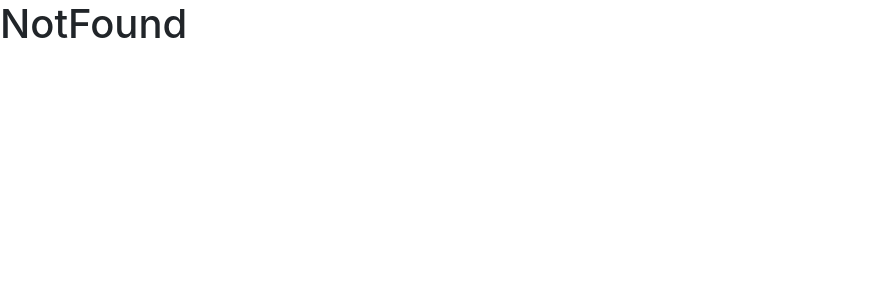
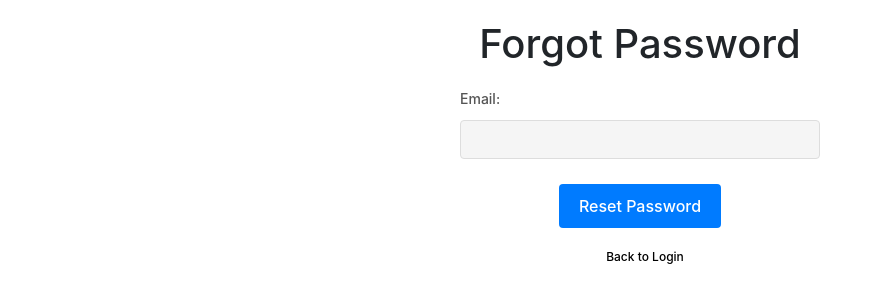
Before and after one commit to KR4YIR/reactProject, a React (Vite) app: page /forgot-password in a window 1280 px wide. Shown: the top 302 px of the page, without its empty margins (0-880 px from the left). Built offline with nearby package versions, Linux system fonts and the light colour scheme.

Commit message:
Add Reset and Forgot Password features with corresponding routes and styles

```diff
--- a/src/App.jsx
+++ b/src/App.jsx
@@ -6,6 +6,8 @@ import Map from "./Map";
 import PrivateRoute from "./utils/PrivateRoute";
 import Profile2 from "./pages/Profile2";
 import ChangePassword from "./pages/ChangePassword";
+import ResetPassword from "./pages/ResetPassword";
+import ForgotPassword from "./pages/ForgotPassword";
 function App() {
 
 
@@ -18,6 +20,8 @@ function App() {
         {/* <Route path="/profile" element={<Profile/>}/> */}
         <Route path="/profile" element={<PrivateRoute><Profile2/></PrivateRoute>}/>
         <Route path="/ChangePassword" element={<PrivateRoute><ChangePassword/></PrivateRoute>}/>
+        <Route path="/reset-password" element={<ResetPassword/>}/>
+        <Route path="/forgot-password" element={<ForgotPassword/>}/>
         <Route path="*" element={<NotFoundPage/>}/>
       </Routes>
     </>
--- a/src/pages/ChangePassword.jsx
+++ b/src/pages/ChangePassword.jsx
@@ -2,27 +2,29 @@ import React, { useState } from 'react';
 import API from '../axios';
 import { toast, ToastContainer } from 'react-toastify';
 import { useNavigate } from 'react-router-dom';
+import './changePassword.css';
+
 const ChangePassword = () => {
     const [currentPassword, setCurrentPassword] = useState('');
     const [newPassword, setNewPassword] = useState('');
     const [confirmPassword, setConfirmPassword] = useState('');
     const navigate = useNavigate();
+
     const handleSubmit = async (e) => {
         e.preventDefault();
         if (newPassword !== confirmPassword) {
             alert('New password and confirm password do not match!');
             return;
         }
-        // Send the request to the server
+
         try {
             const response = await API.post('/Users/change-password', {
-                currentPassword, // Updated key to match raw body
+                currentPassword,
                 newPassword,
             });
 
             if (response.status === 200) {
                 toast.success('Password changed successfully!');
-                // Clear form inputs
                 setCurrentPassword('');
                 setNewPassword('');
                 setConfirmPassword('');
@@ -32,17 +34,16 @@ const ChangePassword = () => {
             }
         } catch (error) {
             console.error('Error during password change:', error);
-            const errorMessage = error.response.data.message;
+            const errorMessage = error.response?.data?.message || 'Error changing password.';
             toast.error(errorMessage);
         }
-
     };
 
     return (
-        <div style={{ maxWidth: '400px', margin: '0 auto', padding: '20px' }}>
+        <div className="change-password-container">
             <h2>Change Password</h2>
             <form onSubmit={handleSubmit}>
-                <div style={{ marginBottom: '15px' }}>
+                <div className="form-group">
                     <label htmlFor="currentPassword">Old Password</label>
                     <input
                         type="password"
@@ -50,10 +51,9 @@ const ChangePassword = () => {
                         value={currentPassword}
                         onChange={(e) => setCurrentPassword(e.target.value)}
                         required
-                        style={{ width: '100%', padding: '8px', marginTop: '5px' }}
                     />
                 </div>
-                <div style={{ marginBottom: '15px' }}>
+                <div className="form-group">
                     <label htmlFor="newPassword">New Password</label>
                     <input
                         type="password"
@@ -61,10 +61,9 @@ const ChangePassword = () => {
                         value={newPassword}
                         onChange={(e) => setNewPassword(e.target.value)}
                         required
-                        style={{ width: '100%', padding: '8px', marginTop: '5px' }}
                     />
                 </div>
-                <div style={{ marginBottom: '15px' }}>
+                <div className="form-group">
                     <label htmlFor="confirmPassword">Confirm New Password</label>
                     <input
                         type="password"
@@ -72,17 +71,22 @@ const ChangePassword = () => {
                         value={confirmPassword}
                         onChange={(e) => setConfirmPassword(e.target.value)}
                         required
-                        style={{ width: '100%', padding: '8px', marginTop: '5px' }}
                     />
                 </div>
-                <button type="submit" style={{ padding: '10px 20px' }}>
+                <button type="submit" className="submit-btn">
                     Change Password
                 </button>
-                <a href="/Profile" style={{ marginLeft: '10px', textDecoration: 'none', color: 'black',fontSize: '10px'}}>Back to Profile</a>
-                <a href="/ForgotPassword" style={{ marginLeft: '10px', textDecoration: 'none', color: 'black',fontSize: '10px'}}>Forgot Password?</a>
-
+                <div className="links">
+                    <a href="/Profile">Back to Profile</a>
+                    <a href="/ForgotPassword">Forgot Password?</a>
+                </div>
             </form>
-            <ToastContainer autoClose={1000} position="top-right" theme="colored" onClose={()=>navigate('/')} />
+            <ToastContainer
+                autoClose={1000}
+                position="top-right"
+                theme="colored"
+                onClose={() => navigate('/')}
+            />
         </div>
     );
 };
--- /dev/null
+++ b/src/pages/ForgotPassword.jsx
@@ -0,0 +1,57 @@
+import React, { useState } from "react";
+import { toast, ToastContainer } from "react-toastify";
+import "react-toastify/dist/ReactToastify.css";
+import API from "../axios";
+import "./forgotPassword.css"; // External CSS
+
+const ForgotPassword = () => {
+    const [email, setEmail] = useState("");
+
+    const handleForgotPassword = async (e) => {
+        e.preventDefault();
+        if (!email) {
+            toast.error("Invalid email");
+            return;
+        }
+
+        try {
+            const response = await API.post(`/Users/forgot-password?email=${email}`);
+            if (response.status !== 200) {
+                toast.error(response.data.message || "Something went wrong");
+            } else {
+                toast.success(response.data.message || "Password reset email sent");
+                setEmail("");
+            }
+        } catch (error) {
+            console.error("Error sending forgot password email:", error);
+            toast.error(error.response?.data?.message || "An error occurred while sending the email.");
+        }
+    };
+
+    return (
+        <>
+            <div className="forgot-password-container">
+                <h1>Forgot Password</h1>
+                <form onSubmit={handleForgotPassword}>
+                    <div className="form-group">
+                        <label htmlFor="email">Email:</label>
+                        <input
+                            type="email"
+                            id="email"
+                            value={email}
+                            onChange={(e) => setEmail(e.target.value)}
+                            required
+                        />
+                    </div>
+                    <button type="submit" className="submit-btn">Reset Password</button>
+                </form>
+                <div className="links">
+                    <a href="/signIn">Back to Login</a>
+                </div>
+            </div>
+            <ToastContainer position="top-right" autoClose={2000} theme="colored" />
+        </>
+    );
+};
+
+export default ForgotPassword;
--- /dev/null
+++ b/src/pages/ResetPassword.jsx
@@ -0,0 +1,88 @@
+import React, { useState } from "react";
+import { useNavigate, useSearchParams } from "react-router-dom";
+import API from "../axios";
+import { ToastContainer,toast } from "react-toastify";
+import "./resetPassword.css";
+const ResetPassword = () => {
+    const [newPassword, setNewPassword] = useState("");
+    const [confirmPassword, setConfirmPassword] = useState("");
+    const [error, setError] = useState("");
+    const [success, setSuccess] = useState("");
+    const [searchParams] = useSearchParams();
+    const navigate = useNavigate();
+
+    const handleSubmit = async (e) => {
+        e.preventDefault();
+        setError("");
+        setSuccess("");
+
+        const token = searchParams.get("token");
+        const userId = searchParams.get("userId");
+        console.log("Token:", token);
+        console.log("User ID:", userId);
+        if (!token || !userId) {
+            setError("Invalid or missing token/user ID.");
+            return;
+        }
+
+        if (newPassword !== confirmPassword) {
+            setError("Passwords do not match.");
+            return;
+        }
+
+        try {
+            const response = await API.post(`/Users/reset-password?UserId=${userId}&token=${encodeURIComponent(token)}&newPassword=${newPassword}`);
+
+            if (response.status === 200) {
+                setSuccess(response.data.message);
+                //toast onclose to navigate to signIn page
+                toast.success(response.data.message, {
+                    onClose: () => {
+                        navigate("/signIn");
+                    },
+                });
+            }
+        } catch (err) {
+            setError(err.response?.data?.message || "An error occurred.");
+
+            toast.error(err.response?.data?.message);
+        }
+    };
+
+    return (
+        <>
+            <div className="reset-password-background">
+                <div className="reset-password-container">
+                    <h2>Reset Your Password</h2>
+                    {error && <p className="error">{error}</p>}
+                    {success && <p className="success">{success}</p>}
+                    <form onSubmit={handleSubmit}>
+                        <div>
+                            <label>New Password:</label>
+                            <input
+                                type="password"
+                                value={newPassword}
+                                onChange={(e) => setNewPassword(e.target.value)}
+                                required
+                            />
+                        </div>
+                        <div>
+                            <label>Confirm Password:</label>
+                            <input
+                                type="password"
+                                value={confirmPassword}
+                                onChange={(e) => setConfirmPassword(e.target.value)}
+                                required
+                            />
+                        </div>
+                        <button type="submit">Reset Password</button>
+                    </form>
+                </div>
+            </div>
+            <ToastContainer position="top-right" autoClose={2000} hideProgressBar={false} newestOnTop={false} closeOnClick rtl={false} pauseOnFocusLoss draggable pauseOnHover theme="light" />
+
+        </>
+    );
+};
+
+export default ResetPassword;
--- a/src/pages/SignIn.jsx
+++ b/src/pages/SignIn.jsx
@@ -29,7 +29,9 @@ const SignIn = () => {
     const handleSignUp = () =>{
         navigate('/SignUp')
     }
-
+    const handleForgotPassword = () => {
+        navigate('/forgot-password')
+    }
     return (
         <div className='background'>
             <div className='form-container'>
@@ -42,7 +44,11 @@ const SignIn = () => {
                     <button onClick={handleLogin}>Giriş Yap</button>
                     <p>Do no have an account?
                      <a onClick={handleSignUp}>SignUp</a>
+                     <a onClick={handleForgotPassword}>Forgot Your Password?</a>
+
                     </p>
+
+
                 </div>
             </div>
 
--- a/src/pages/SignUp.jsx
+++ b/src/pages/SignUp.jsx
@@ -120,7 +120,7 @@ const SignUp = () => {
 
         <button type="submit">Sign Up</button>
         <br />
-        <p className='navigate'>Already have an account?
+        <p className='navigate form'>Already have an account?
            <a className='navigate' onClick={handleLogin}> SignIn</a>
         </p>
       </form>
--- /dev/null
+++ b/src/pages/changePassword.css
@@ -0,0 +1,36 @@
+.change-password-container {
+    max-width: 400px;
+    margin: 0 auto;
+    padding: 20px;
+}
+
+.form-group {
+    margin-bottom: 15px;
+}
+
+.form-group label {
+    display: block;
+    margin-bottom: 5px;
+}
+
+.form-group input {
+    width: 100%;
+    padding: 8px;
+    box-sizing: border-box;
+}
+
+.submit-btn {
+    padding: 10px 20px;
+    cursor: pointer;
+}
+
+.links {
+    margin-top: 10px;
+}
+
+.links a {
+    margin-left: 10px;
+    text-decoration: none;
+    color: black;
+    font-size: 10px;
+}
--- /dev/null
+++ b/src/pages/forgotPassword.css
@@ -0,0 +1,50 @@
+.forgot-password-container {
+    max-width: 400px;
+    margin: 0 auto;
+    padding: 20px;
+    text-align: center;
+}
+
+.forgot-password-container h1 {
+    margin-bottom: 20px;
+}
+
+.form-group {
+    margin-bottom: 15px;
+    text-align: left;
+}
+
+.form-group label {
+    display: block;
+    margin-bottom: 5px;
+}
+
+.form-group input {
+    width: 100%;
+    padding: 8px;
+    box-sizing: border-box;
+}
+
+.submit-btn {
+    padding: 10px 20px;
+    margin-top: 10px;
+    cursor: pointer;
+    background-color: #007bff;
+    color: white;
+    border: none;
+    border-radius: 4px;
+}
+
+.submit-btn:hover {
+    background-color: #0056b3;
+}
+
+.links {
+    margin-top: 15px;
+}
+
+.links a {
+    text-decoration: none;
+    font-size: 12px;
+    color: black;
+}
--- /dev/null
+++ b/src/pages/resetPassword.css
@@ -0,0 +1,35 @@
+.reset-password-container {
+    max-width: 400px;
+    margin: 0 auto;
+    padding: 20px;
+    border: 1px solid #ccc;
+    border-radius: 5px;
+    box-shadow: 0 2px 10px rgba(0, 0, 0, 0.1);
+    margin-top:100px
+}
+.error {
+    color: red;
+}
+.success {
+    color: green;
+}
+.reset-password-container label{
+    color: #333;
+    font-weight: bold;
+    display: block;
+}
+.reset-password-container input{
+    width: 100%;
+    padding: 10px;
+    margin: 5px 0 20px 0;
+    border: 1px solid #ccc;
+    border-radius: 4px;
+}
+
+.reset-password-background{
+    background-color: #f9f9f9;
+    padding: 20px;
+    border-radius: 5px;
+
+    height: 100vh;
+}
--- a/src/pages/session.css
+++ b/src/pages/session.css
@@ -79,3 +79,12 @@ p{
     cursor: pointer;
     margin-left: 10px;
 }
+.form a{
+    color: rgb(255, 156, 156);
+    text-decoration: none;
+    cursor: pointer;
+    margin-left: 10px;
+}
+.form a:nth-of-type(2) {
+    margin-left: 25%;
+}
```
